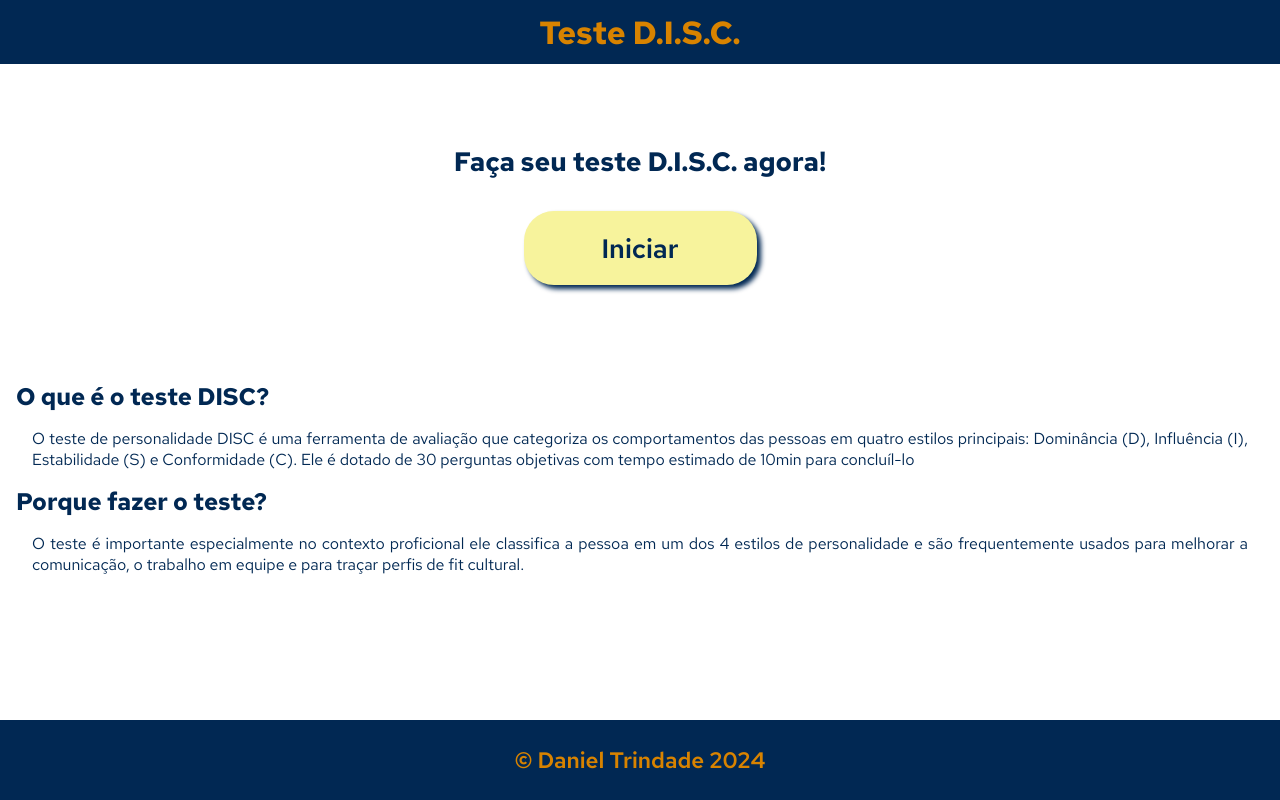
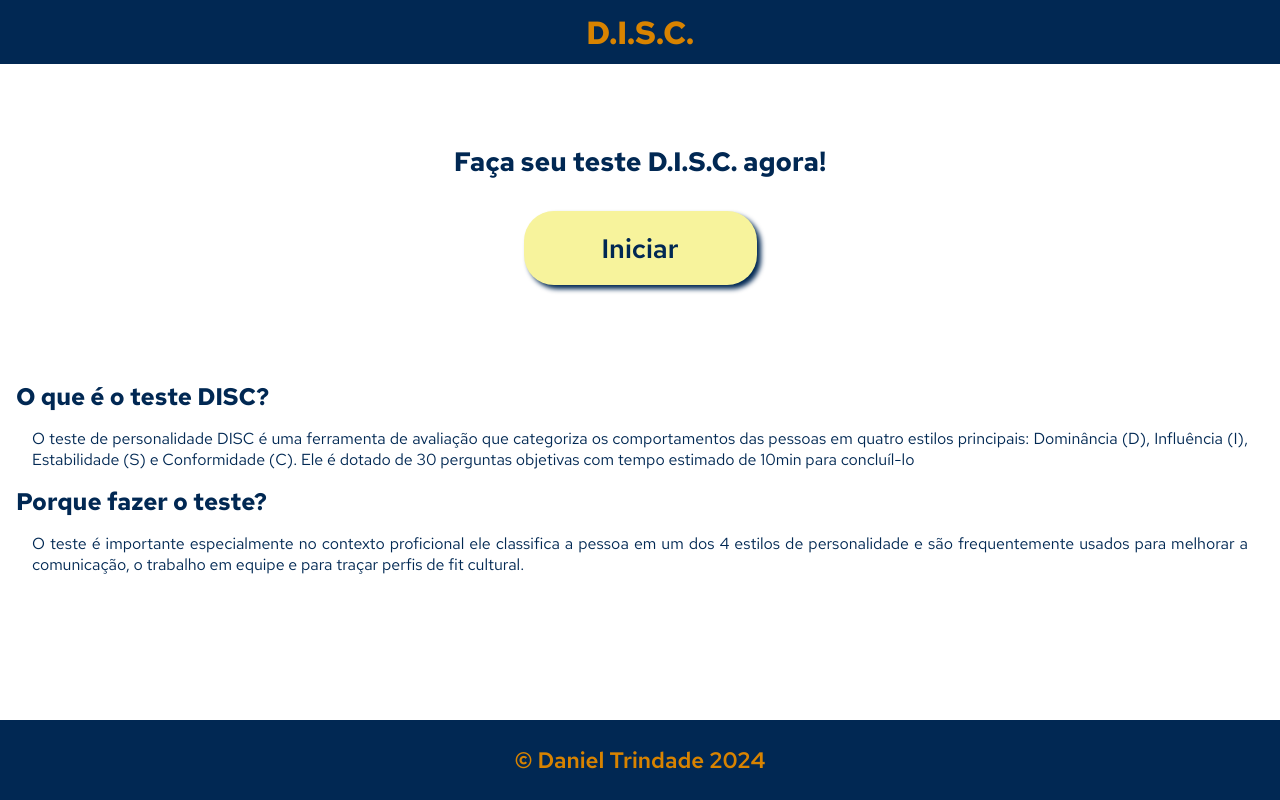
Before and after one commit to daniel-trindade/DISC-TEST, an Angular app: page / in a window 1280 px wide. Built offline with nearby package versions, Linux system fonts and the light colour scheme.

Commit message:
Button por props working

```diff
--- a/src/app/components/button/button.component.html
+++ b/src/app/components/button/button.component.html
@@ -1,3 +1,3 @@
-<button class="btn">
-  Iniciar
+<button [ngStyle]="{'height': height, 'width': width}" class="btn">
+  {{label}}
 </button>
--- a/src/app/components/nav-bar/nav-bar.component.html
+++ b/src/app/components/nav-bar/nav-bar.component.html
@@ -1,3 +1,3 @@
 <nav class="nav-bar">
-  <h1>Teste D.I.S.C.</h1>
+  <h1>D.I.S.C.</h1>
 </nav>
--- a/src/app/pages/home-page/home-page.component.html
+++ b/src/app/pages/home-page/home-page.component.html
@@ -1,7 +1,7 @@
 <div class="homeContainer">
   <div class="header">
     <h1>Faça seu teste D.I.S.C. agora!</h1>
-    <app-button></app-button>
+    <app-button height="74px" width="233px" label="Iniciar"></app-button>
   </div>
   <div class="body">
     <h2>O que é o teste DISC?</h2>
```
Also changed, not shown: src/app/components/button/button.component.ts (+6 -3 lines).
